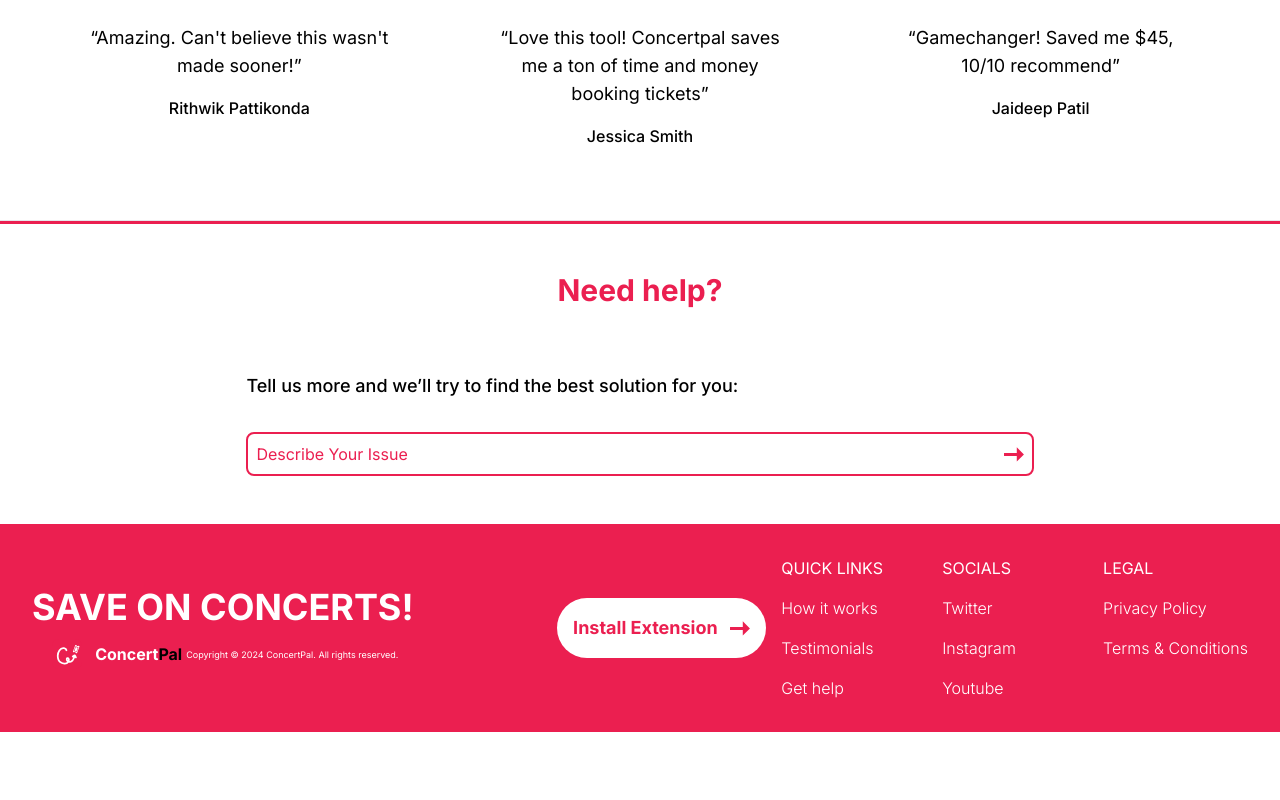
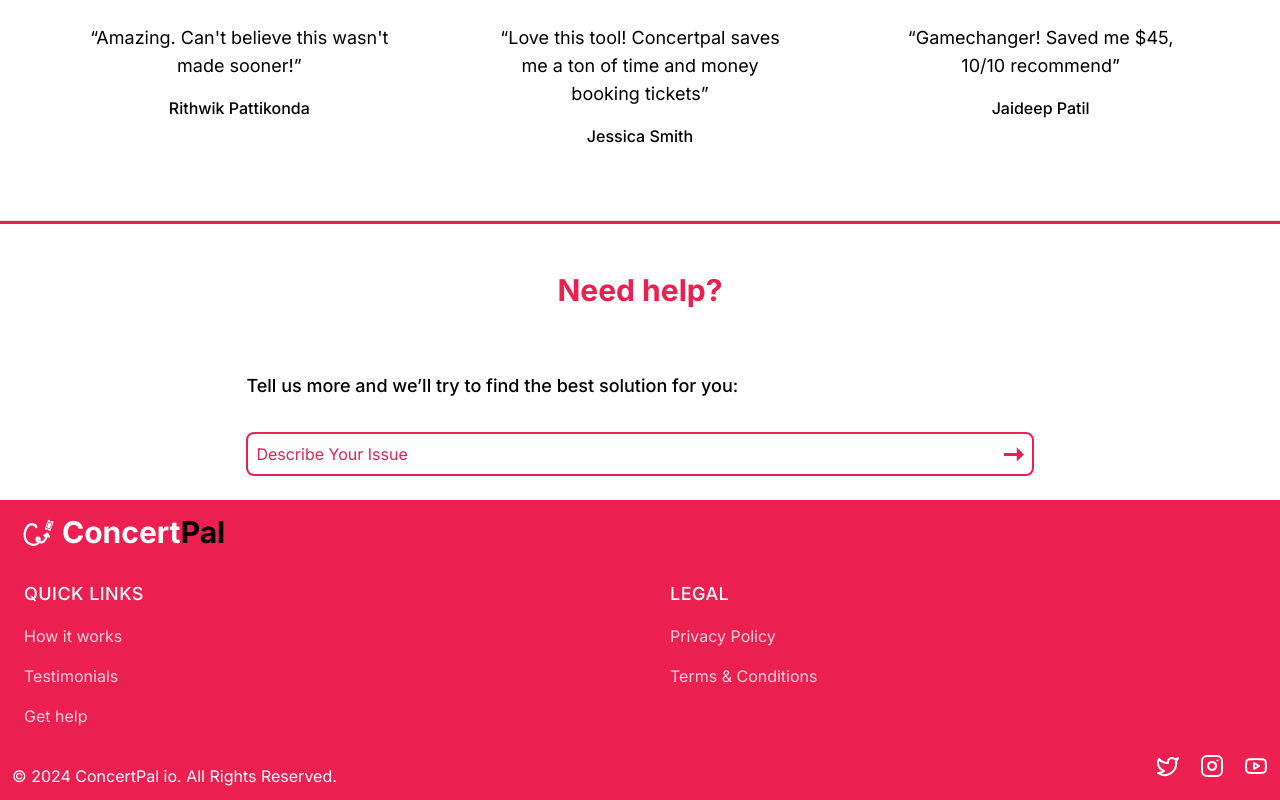
Before and after one commit to spotcalendar/concertpal-next, a Next.js app: page / in a window 1280 px wide. Shown: the part 1922-2722 px from the top of the page. Before the commit the page ends 2654 px from the top, so only its background shows below. Built offline with nearby package versions, Linux system fonts and the light colour scheme.

Commit message:
[CHANGED]: Footer design

```diff
--- a/src/app/page.tsx
+++ b/src/app/page.tsx
@@ -40,12 +40,12 @@
                             Committed to your privacy
                         </div>
                     </div>
-                    <div className=" absolute right-[24rem] w-[42rem]  hidden lg:block top-0 ">
+                    <div id="how-it-works" className=" absolute right-[24rem] w-[42rem]  hidden lg:block top-0 ">
                         <Arrow width="720" height="280" />
                     </div>
                 </div>
             </div>
-            <div className=" w-full" id="how-it-works">
+            <div className=" w-full">
                 <Steps />
             </div>
 
--- a/src/app/privacy-policy/page.tsx
+++ b/src/app/privacy-policy/page.tsx
@@ -8,7 +8,7 @@
 };
 const PrivacyPolicy = () => {
     return (
-        <div className="flex flex-col items-center justify-center bg-white p-8 font-sans text-black">
+        <div className="flex flex-col items-center justify-center bg-white p-8 font-sans text-black" suppressHydrationWarning>
             <div className="max-w-[1100px]">
                 <div className="mb-12 flex w-full items-center justify-center">
                     <PageLogo width="260px" height="100px" />
--- a/src/components/Footer.tsx
+++ b/src/components/Footer.tsx
@@ -1,73 +1,50 @@
-import { ArrowRightRed, LogoWhite } from "@/assets";
+import { LogoWhite } from "@/assets";
 import { Legal, NavItems, Socials } from "@/config/navbar";
-import Image from "next/image";
 import Link from "next/link";
 import React from "react";
 
 const Footer = () => {
     return (
-        <footer className=" bg-primary mt-12 md:p-8 w-full   text-white ">
-            <div className="flex md:justify-between   md:max-w-[1315px] md:m-auto p-4 md:p-0 md:flex-row flex-col md:items-center ">
-                <div className="flex md:flex-row flex-wrap flex-col-reverse mt-12 md:mt-0 items-center gap-6 xl:gap-12 md:gap-6">
-                    <div className="flex flex-col gap-4 justify-center items-center text-center">
-                        <Link href={"https://chromewebstore.google.com/detail/concertpal/nnbeepdmhiimdmeifpkbeinmbafaedja"} className="flex md:hidden md:text-sm lg:text-lg bg-white p-4 rounded-full text-primary gap-3 font-bold items-center justify-center">
-                            Install Extension <ArrowRightRed width="20" height="18" />{" "}
-                        </Link>
-                        <div className="flex flex-col gap-3  w-full justify-center items-center">
-                            <Link href={"https://chromewebstore.google.com/detail/concertpal/nnbeepdmhiimdmeifpkbeinmbafaedja"} className=" hidden md:flex xl:hidden md:w-72 md:text-lg lg:w-96  xl:text-sm bg-white p-4 rounded-full text-primary gap-3 font-bold items-center justify-center">
-                                Install Extension <ArrowRightRed width="20" height="21" />
-                            </Link>
-                            <h1 className=" font-bold lg:text-4xl text-2xl">SAVE ON CONCERTS!</h1>
-                            <div className="flex items-center  gap-3 md:gap-1">
-                                <div className="flex items-center gap-2">
-                                    <div className="flex items-center font-bold gap-2">
-                                        <LogoWhite width="40" height="30" />
-                                        <h1>
-                                            Concert<span className=" text-black">Pal</span>
-                                        </h1>
-                                    </div>
-                                </div>
-                                <Link href={"https://chromewebstore.google.com/detail/concertpal/nnbeepdmhiimdmeifpkbeinmbafaedja"} className=" hidden md:text-sm lg:text-lg bg-white p-4 rounded-full text-primary gap-3 font-bold w-52 items-center justify-center">
-                                    Install Extension <ArrowRightRed width="20" height="21" />
-                                </Link>
-                                <span className=" text-[8.8px]  md:text-[9px]">Copyright © 2024 ConcertPal. All rights reserved.</span>
-                            </div>
-                        </div>
+        <footer className=" bg-primary w-full mt-6  gap-4 text-white">
+            <div className="  md:max-w-[1440px] md:ml-auto flex flex-col gap-4 md:mr-auto p-3">
+                <div className="flex font-bold text-lg items-center">
+                    <LogoWhite width="50" height="40" />
+                    <div className="text-3xl">
+                        Concert<span className="text-black">Pal</span>
                     </div>
                 </div>
-                <Link href={"https://chromewebstore.google.com/detail/concertpal/nnbeepdmhiimdmeifpkbeinmbafaedja"} className="ml-[8rem] hidden xl:flex md:text-sm lg:text-lg bg-white p-4 rounded-full text-primary gap-3 font-bold items-center justify-center">
-                    Install Extension <ArrowRightRed width="20" height="21" />
-                </Link>
-                <div className="grid md:grid-cols-3 grid-cols-2 md:gap-4  ">
-                    <div className="flex flex-col items-left mt-9 lg:mt-0">
-                        <h2>QUICK LINKS</h2>
-                        <ul className="flex flex-col gap-4 mt-4 font-light">
-                            {NavItems.map((item, _) => (
-                                <Link href={item.link} key={item.link}>
-                                    {item.name}
-                                </Link>
+
+                <div className=" pl-3 grid grid-cols-2 gap-12 ">
+                    <div>
+                        <h1 className="uppercase font-medium text-lg mt-3 tracking-wide">Quick Links</h1>
+                        <ul className=" flex flex-col gap-4 mt-4 ">
+                            {NavItems.map((item, index) => (
+                                <li key={index} className=" opacity-80 font-normal">
+                                    <Link href={item.link}>{item.name}</Link>
+                                </li>
                             ))}
                         </ul>
                     </div>
-                    <div className="flex flex-col items-left mt-9 lg:mt-0">
-                        <h2>SOCIALS</h2>
-                        <ul className="flex flex-col gap-4 mt-4 font-light">
-                            {Socials.map((item, _) => (
-                                <Link href={item.link} key={item.name} target="_blank">
-                                    {item.name}
-                                </Link>
+
+                    <div>
+                        <h1 className="uppercase font-medium text-lg mt-3 tracking-wide">Legal</h1>
+                        <ul className=" flex flex-col gap-4 mt-4 ">
+                            {Legal.map((item, index) => (
+                                <li key={index} className=" opacity-80 font-normal">
+                                    <Link href={item.link}>{item.name}</Link>
+                                </li>
                             ))}
                         </ul>
                     </div>
-                    <div className="flex flex-col items-left mt-9 lg:mt-0">
-                        <h2>LEGAL</h2>
-                        <ul className="flex flex-col gap-4 mt-4 font-light">
-                            {Legal.map((item, _) => (
-                                <Link href={item.link} key={item.name}>
-                                    {item.name}
-                                </Link>
-                            ))}
-                        </ul>
+                </div>
+                <div className="flex flex-wrap justify-between">
+                    <p className=" mt-5">© 2024 ConcertPal io. All Rights Reserved.</p>
+                    <div className="flex gap-5 items-center mt-5 md:mt-0">
+                        {Socials.map((social, index) => (
+                            <a key={index} href={social.link} target="_blank" rel="noopener noreferrer">
+                                <social.icon />
+                            </a>
+                        ))}
                     </div>
                 </div>
             </div>
--- a/src/components/Navbar.tsx
+++ b/src/components/Navbar.tsx
@@ -33,7 +33,7 @@
                     <MenuIcon width="28" height="28" />
                 </div>
 
-                <div className={`fixed lg:hidden bg-white w-full h-screen left-0 right-0 duration-200 ${openNavbar ? "top-0" : "-top-[3000px]"}`}>
+                <div className={`fixed lg:hidden bg-white w-full h-screen left-0 right-0 ease-in-out duration-300 ${openNavbar ? "top-0" : "-top-[3000px]"}`}>
                     <div className="flex justify-between items-center p-3">
                         <Link href={"/"}>
                             <Logo width="180px" height="50px" />
@@ -47,10 +47,6 @@
                                 {item.name}
                             </Link>
                         ))}
-
-                        <Link href={"/login"} className=" border border-primary text-primary rounded-full text-center px-6 py-2">
-                            Log In
-                        </Link>
                         <Link href={"https://chromewebstore.google.com/detail/concertpal/nnbeepdmhiimdmeifpkbeinmbafaedja"} target="_blank" className=" text-center justify-center  rounded-full bg-primary text-white px-6 py-2 flex items-center gap-2">
                             Install <ArrowRightWhite width="20" height="15" />
                         </Link>
--- a/src/components/Steps.tsx
+++ b/src/components/Steps.tsx
@@ -7,7 +7,7 @@
 const Steps = () => {
     return (
         <AnimatePresence>
-            <motion.div className="z-50 flex w-full  items-center justify-center p-4 px-3 pt-10 font-base text-white" initial={{ opacity: 0, y: 50 }} animate={{ opacity: 1, y: 0 }} exit={{ opacity: 0, y: 50 }} transition={{ duration: 0.5 }}>
+            <motion.div id="how-it-works" className="z-50 flex w-full  items-center justify-center p-4 px-3 pt-10 font-base text-white" initial={{ opacity: 0, y: 50 }} animate={{ opacity: 1, y: 0 }} exit={{ opacity: 0, y: 50 }} transition={{ duration: 0.5 }}>
                 <Tabs defaultValue="spotify-login" className="flex w-full max-w-[1150px] flex-col items-center py-8">
                     <TabsList className=" rounded-full border-2 border-primary py-4 md:py-6 bg-transparent ">
                         <TabsTrigger className="font-medium  duration-100 ease-in-out  text-xs md:text-lg  uppercase px-4 md:px-5  rounded-full text-primary" value="spotify-login">
--- a/src/config/navbar.ts
+++ b/src/config/navbar.ts
@@ -1,3 +1,5 @@
+import { Instagram, Twitter, Youtube } from "lucide-react";
+
 export const NavItems = [
     {
         name: "How it works",
@@ -28,13 +30,16 @@
     {
         name: "Twitter",
         link: "https://x.com/ConcertPalio",
+        icon: Twitter,
     },
     {
         name: "Instagram",
         link: "#",
+        icon: Instagram,
     },
     {
         name: "Youtube",
         link: "#",
+        icon: Youtube,
     },
 ];
```
Also changed, not shown: 1 other file (tests, documents, lock files or other folders).
